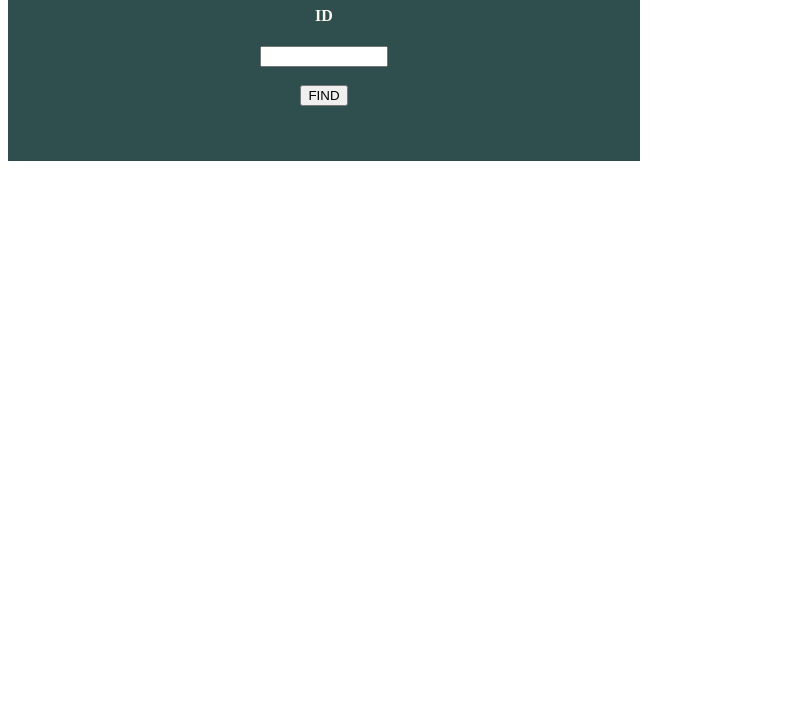
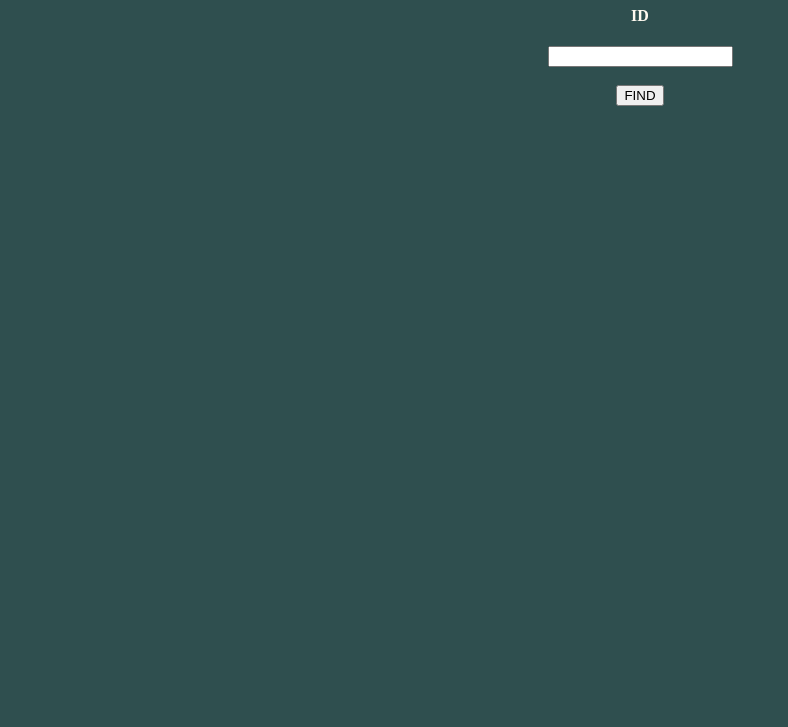
Before and after one commit to Vikhyathsai11/stduent-staff-result-form, a plain HTML site: page student2.html in a window 1280 px wide. Shown: the part 73-800 px from the top of the page, without its empty margins (0-788 px from the left). Drawn offline with Linux system fonts and the light colour scheme.

Commit message:
Update style-staff2.css

```diff
--- a/style-staff2.css
+++ b/style-staff2.css
@@ -1,5 +1,12 @@
 
-body {text-align: center;}
-        #enterDetails {float: center; width: 50%;  background-color: darkslategray; color: floralwhite;}
-        #findDetails {float: center; width: 50%; background-color: darkslategray; color: floralwhite;}
-        input {width: 120px;}
+body{
+    background-color: darkslategrey;
+}
+#enterDetails{
+        text-align: center;
+        color: floralwhite;
+}
+#findDetails{
+        text-align: center;
+        color: floralwhite;
+}
```
